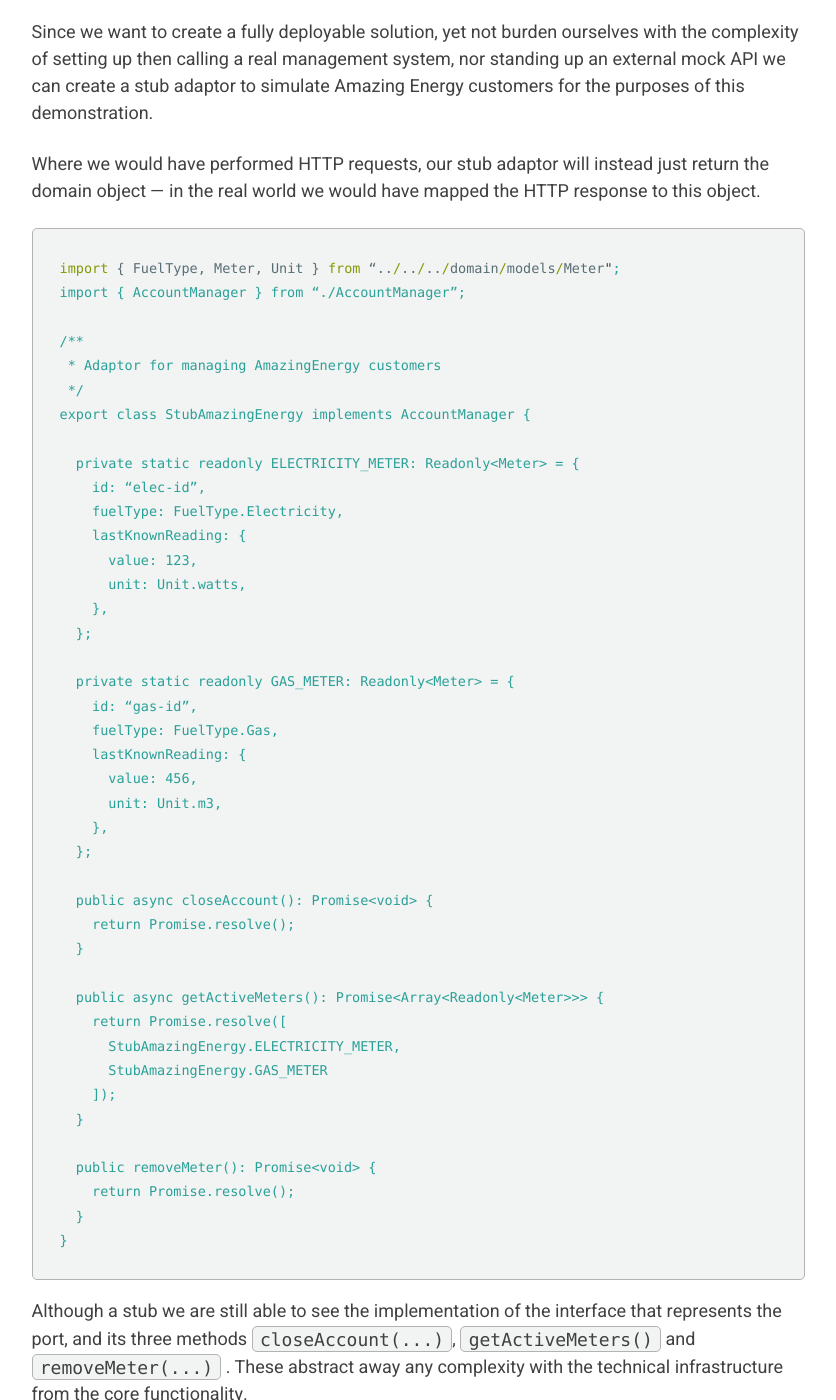
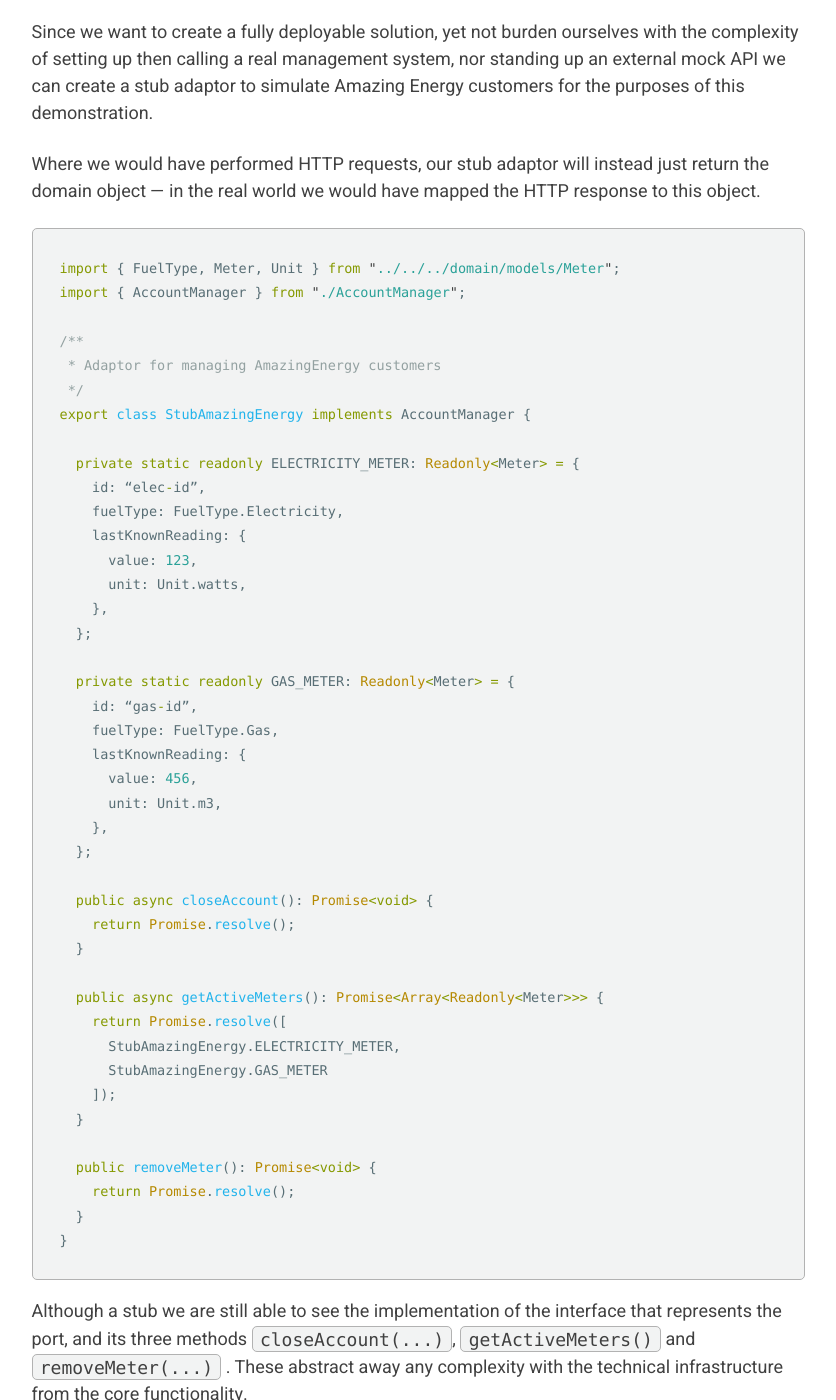
Before and after one commit to SketchingDev/sketchingdev.github.io, a Jekyll site: the page built from _posts/2020-01-15-lets-apply-hexagonal-architecture.md, in a window 1280 px wide and 1400 px high, scrolled down 3826 px. Shown: the whole window, without its empty margins (222-1058 px from the left). Built offline with Jekyll 4.4.1, drawn with Linux system fonts in a browser that asks for light colours; some of the changed text lies outside the part shown.

Commit message:
Fix quotes in code snippet

````diff
--- a/_posts/2020-01-15-lets-apply-hexagonal-architecture.md
+++ b/_posts/2020-01-15-lets-apply-hexagonal-architecture.md
@@ -88,8 +88,8 @@
 Where we would have performed HTTP requests, our stub adaptor will instead just return the domain object — in the real world we would have mapped the HTTP response to this object.
 
 ```typescript
-import { FuelType, Meter, Unit } from “../../../domain/models/Meter";
-import { AccountManager } from “./AccountManager”;
+import { FuelType, Meter, Unit } from "../../../domain/models/Meter";
+import { AccountManager } from "./AccountManager";
 
 /**
  * Adaptor for managing AmazingEnergy customers
@@ -168,8 +168,8 @@
 // handlerHttp.ts
 
 //...
-import { CloseAccount, closeAccount } from “./app/domain/closeAccount";
-import { apiGatewayAdapter } from “./app/instrastructure/driving/apiGatewayAdapter”;
+import { CloseAccount, closeAccount } from "./app/domain/closeAccount";
+import { apiGatewayAdapter } from "./app/instrastructure/driving/apiGatewayAdapter";
 
 
 // Instantiate core functionality with its dependencies
````
